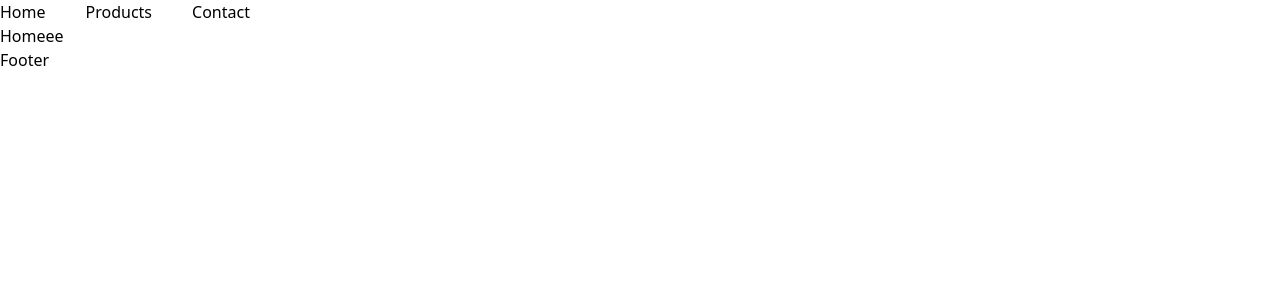
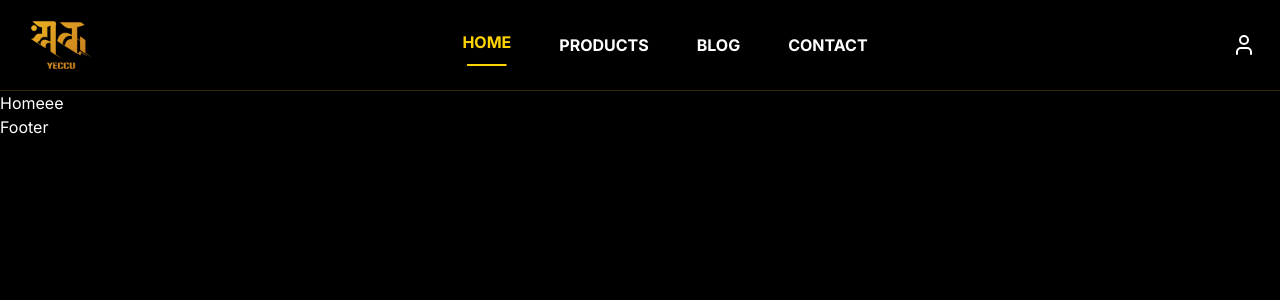
Before and after one commit to Uniq-bot/Yeccu-Frontend, a Next.js app: page / in a window 1280 px wide. Shown: the top 300 px of the page. Built offline with nearby package versions, Linux system fonts and the light colour scheme.

Commit message:
close call from products

```diff
--- a/package.json
+++ b/package.json
@@ -12,6 +12,7 @@
     "next": "16.1.1",
     "react": "19.2.3",
     "react-dom": "19.2.3",
+    "react-icons": "^5.5.0",
     "zustand": "^5.0.9"
   },
   "devDependencies": {
--- a/src/app/layout.js
+++ b/src/app/layout.js
@@ -22,7 +22,7 @@ export default function RootLayout({ children }) {
   return (
     <html lang="en">
       <body
-        className={`${geistSans.variable} ${geistMono.variable} antialiased`}
+        className={`${geistSans.variable} ${geistMono.variable} antialiased text-white overflow-x-hidden`}
       >
         <Navbar />
         {children}
--- a/src/app/products/page.js
+++ b/src/app/products/page.js
@@ -1,5 +1,6 @@
 "use client"
 import CategoryFilter from '@/components/Product/CategoryFilter'
+import MobileFilter from '@/components/Product/MobileFilter'
 import ProductCard from '@/components/Product/ProductCard'
 import { useProductStore } from '@/libs/useProductStore'
 import React, { useState } from 'react'
@@ -9,12 +10,13 @@ const Products = () => {
   console.log(filteredProducts)
 
   return (
-    <div className='flex flex-col w-full min-h-screen bg-[#111] text-white '>
+    <div className='flex relative flex-col w-full min-h-screen bg-[#111] text-white '>
+      <MobileFilter />
       <div className='flex flex-col items-center  py-20 h-30 justify-center'>
         <h1 className='text-6xl font-extrabold text-[#FFD700] py-2'>
-          <span className='text-white'>OUR</span> PRODUCTS
+          <span className='text-white flex flex-col items-center justify-center'>OUR</span> PRODUCTS
       </h1>
-      <p className='text-[#99A1AF]'>
+      <p className='text-[#99A1AF] flex items-center justify-center '>
         Premium basketball gears for Street Legends.
       </p>
       </div>
@@ -27,7 +29,7 @@ const Products = () => {
                 <p className='text-center text-[#99A1AF] text-xl'>No products found in this category.</p>
               </div>
             ) : (
-              <div className='grid grid-cols-1 sm:grid-cols-2 lg:grid-cols-3 px-55 gap-6'>
+              <div className='grid grid-cols-1 sm:grid-cols-2 md:grid-cols-3 lg:grid-cols-4 gap-6'>
                 {filteredProducts.map((product) => (
                   <ProductCard key={product.id} product={product} />
                 ))}
--- a/src/components/Product/CategoryFilter.js
+++ b/src/components/Product/CategoryFilter.js
@@ -12,16 +12,17 @@ const CategoryFilter = () => {
     console.log("Filtered Products:", filtered);
   };
   return (
-    <div>
-      <div className="flex justify-center space-x-4  pb-4">
+    <div className="pt-5">
+      <div className=" flex-wrap hidden md:flex justify-center gap-2 pb-4 overflow-x-auto sm:overflow-visible">
         {categories.map((category, id) => (
           <button
             className={`${
               currentCategory === category
-                ? "bg-amber-300 text-black scale-105 -translate-y-[1px]"
+                ? "bg-amber-300 text-black scale-105 -translate-y-[1px] shadow-md"
                 : "bg-transparent text-amber-300"
-            } px-2 transition-all cursor-pointer hover:scale-105 border-amber-300 border py-1`}
+            } px-3 md:px-4 lg:px-5 py-1.5 md:py-2 transition-transform duration-150 cursor-pointer hover:scale-105 border border-amber-300 rounded-md whitespace-nowrap min-w-[88px] text-center focus:outline-none focus:ring-2 focus:ring-amber-300`}
             onClick={() => handleCategory(category)}
+            aria-pressed={currentCategory === category}
             key={id}
           >
             <span>{category}</span>
--- /dev/null
+++ b/src/components/Product/MobileFilter.js
@@ -0,0 +1,105 @@
+"use client"
+
+import React from 'react'
+import { FaFilter, FaTimes } from 'react-icons/fa'
+import { useProductStore } from '@/libs/useProductStore'
+const MobileFilter = () => {
+  const [showFilter, setShowFilter] = React.useState(false);
+  const { categories, currentCategory, setCurrentCategory, filterProductsByCategory } = useProductStore();
+
+  React.useEffect(() => {
+    // lock body scroll when filter is open
+    document.body.style.overflow = showFilter ? 'hidden' : '';
+    return () => {
+      document.body.style.overflow = '';
+    };
+  }, [showFilter]);
+
+  const open = () => setShowFilter(true);
+  const close = () => setShowFilter(false);
+
+  const handleCategory = (category) => {
+    setCurrentCategory(category);
+    filterProductsByCategory();
+    close();
+  };
+
+  return (
+    <>
+      {/* Floating button (mobile only) */}
+      <button
+        onClick={open}
+        aria-label="Open filters"
+        className={`md:hidden fixed bottom-6 right-10 z-50 p-3 rounded-full bg-black text-white shadow-lg focus:outline-none focus:ring-2 focus:ring-amber-300 ${showFilter ? 'hidden' : ''}`}
+      >
+        <FaFilter />
+      </button>
+
+      {/* Backdrop and rolling panel */}
+      {showFilter && (
+        <div
+          className="fixed inset-0 z-40 md:hidden"
+          aria-hidden={false}
+        >
+          <div
+            className="absolute inset-0 bg-black/40"
+            onClick={close}
+          />
+
+          <div
+            role="dialog"
+            aria-modal="true"
+            className="absolute left-0 right-0 bottom-0 m-4"
+            style={{
+              perspective: '800px'
+            }}
+          >
+            <div
+              className="mx-auto bg-[#111] text-white rounded-lg overflow-hidden shadow-2xl"
+              style={{
+                transformOrigin: 'bottom center',
+                transform: showFilter ? 'translateY(0)' : 'translateY(100%)',
+                opacity: showFilter ? 1 : 0,
+                transition: 'transform 360ms cubic-bezier(.2,.9,.3,1), opacity 200ms ease'
+              }}
+            >
+              <div className="flex items-center justify-between p-4 border-b border-[#222]">
+                <h3 className="text-lg font-semibold">Filters</h3>
+                <button
+                  onClick={close}
+                  aria-label="Close filters"
+                  className="p-2 rounded-md hover:bg-white/5 focus:outline-none focus:ring-2 focus:ring-amber-300"
+                >
+                  <FaTimes />
+                </button>
+              </div>
+
+              <div className="p-4">
+                <p className="text-sm text-[#99A1AF] mb-2">Categories</p>
+                <div className="flex flex-wrap gap-2">
+                  {categories.map((cat, i) => (
+                    <button
+                      key={i}
+                      onClick={() => handleCategory(cat)}
+                      aria-pressed={currentCategory === cat}
+                      className={`px-4 py-2 rounded-md text-sm transition-colors transition-transform active:translate-y-1 ${
+                        currentCategory === cat
+                          ? 'bg-amber-300 text-black shadow'
+                          : 'bg-transparent text-amber-300 border border-amber-300'
+                      }`}
+                    >
+                      {cat}
+                    </button>
+                  ))}
+                </div>
+              </div>
+
+            </div>
+          </div>
+        </div>
+      )}
+    </>
+  )
+}
+
+export default MobileFilter
--- a/src/components/Product/ProductCard.js
+++ b/src/components/Product/ProductCard.js
@@ -4,9 +4,9 @@ import Image from "next/image";
 
 const ProductCard = ({ product }) => {
   return (
-    <div className="group cursor-pointer flex justify-between flex-col relative bg-[#1a1a1a] overflow-hidden border border-[#333] transition-all duration-300 hover:-translate-y-1">
+    <div className="group cursor-pointer flex justify-between flex-col relative bg-[#1a1a1a] overflow-hidden border border-[#333] transition-all duration-300 hover:-translate-y-1 w-full">
       {/* Product Image */}
-      <div className="relative w-full h-40 bg-[#222] overflow-hidden">
+      <div className="relative w-full h-40 sm:h-48 md:h-56 lg:h-64 bg-[#222] overflow-hidden">
         <img
           src={product.image}
           alt={product.name}
@@ -19,10 +19,10 @@ const ProductCard = ({ product }) => {
       </div>
 
       <div className="p-3 flex flex-col gap-1">
-        <h3 className="text-white font-semibold text-base line-clamp-1 group-hover:text-[#FFD700] transition-colors">
+        <h3 className="text-white font-semibold text-base md:text-lg line-clamp-1 group-hover:text-[#FFD700] transition-colors">
           {product.name}
         </h3>
-        <p className="text-[#99A1AF] text-xs line-clamp-2">
+        <p className="text-[#99A1AF] text-xs md:text-sm line-clamp-2">
           {product.description}
         </p>
 
@@ -35,7 +35,7 @@ const ProductCard = ({ product }) => {
           href={`https://wa.me/?text=Hi! I'm interested in ${encodeURIComponent(product.name)} - $${product.price.toFixed(2)}`}
           target="_blank"
           rel="noopener noreferrer"
-          className="flex items-center justify-center gap-2 bg-[#FFD700] hover:bg-[white] text-black font-semibold py-2 px-3 transition-all duration-300 mt-1"
+          className="flex items-center justify-center gap-2 bg-[#FFD700] hover:bg-[white] text-black font-semibold py-2 px-3 transition-all duration-300 mt-1 w-full"
         >
           <svg className="w-5 h-5" fill="currentColor" viewBox="0 0 24 24">
             <path d="M17.472 14.382c-.297-.149-1.758-.867-2.03-.967-.273-.099-.471-.148-.67.15-.197.297-.767.966-.94 1.164-.173.199-.347.223-.644.075-.297-.15-1.255-.463-2.39-1.475-.883-.788-1.48-1.761-1.653-2.059-.173-.297-.018-.458.13-.606.134-.133.298-.347.446-.52.149-.174.198-.298.298-.497.099-.198.05-.371-.025-.52-.075-.149-.669-1.612-.916-2.207-.242-.579-.487-.5-.669-.51-.173-.008-.371-.01-.57-.01-.198 0-.52.074-.792.372-.272.297-1.04 1.016-1.04 2.479 0 1.462 1.065 2.875 1.213 3.074.149.198 2.096 3.2 5.077 4.487.709.306 1.262.489 1.694.625.712.227 1.36.195 1.871.118.571-.085 1.758-.719 2.006-1.413.248-.694.248-1.289.173-1.413-.074-.124-.272-.198-.57-.347m-5.421 7.403h-.004a9.87 9.87 0 01-5.031-1.378l-.361-.214-3.741.982.998-3.648-.235-.374a9.86 9.86 0 01-1.51-5.26c.001-5.45 4.436-9.884 9.888-9.884 2.64 0 5.122 1.03 6.988 2.898a9.825 9.825 0 012.893 6.994c-.003 5.45-4.437 9.884-9.885 9.884m8.413-18.297A11.815 11.815 0 0012.05 0C5.495 0 .16 5.335.157 11.892c0 2.096.547 4.142 1.588 5.945L.057 24l6.305-1.654a11.882 11.882 0 005.683 1.448h.005c6.554 0 11.89-5.335 11.893-11.893a11.821 11.821 0 00-3.48-8.413z"/>
--- /dev/null
+++ b/src/components/common/Navbar.css
@@ -0,0 +1,162 @@
+@import url('https://fonts.googleapis.com/css2?family=Inter:wght@100..900&display=swap');
+
+
+
+body {
+  min-height: 100vh;
+  background: #000;
+  font-family: 'Inter', sans-serif;
+}
+
+a {
+  text-decoration: none;
+}
+
+/* HEADER */
+header {
+  background: #000;
+  border-bottom: 1px solid #332b00;
+}
+
+.container {
+  max-width: 1440px;
+  margin: 0 auto;
+  padding: 0 1rem;
+}
+
+/* NAV LAYOUT */
+nav {
+  display: grid;
+  grid-template-columns: auto 1fr auto;
+  align-items: center;
+}
+
+/* LOGO */
+.logo img {
+  width: 90px;
+  cursor: pointer;
+  object-fit: contain;
+  transition: transform 0.3s ease;
+}
+
+.logo img:hover {
+  transform: translateY(-3px);
+}
+
+/* NAV LINKS */
+.nav-link {
+  display: flex;
+  justify-content: center;
+  align-items: center;
+  list-style: none;
+}
+
+.nav-link li {
+  margin: 0 0.5rem;
+}
+
+.nav-link a {
+  display: block;
+  padding: 0.5rem 1rem;
+  color: #fff;
+  font-weight: 700;
+  position: relative;
+  transition: color 0.3s ease, transform 0.3s ease;
+}
+
+/* HOVER & ACTIVE */
+.nav-link a:hover,
+.nav-link a.active {
+  color: #FFD400;
+  transform: translateY(-3px);
+}
+
+.nav-link a.active::after {
+  content: "";
+  position: absolute;
+  left: 50%;
+  bottom: -4px;
+  transform: translateX(-50%);
+  width: 50%;
+  height: 2px;
+  background: #FFD400;
+  border-radius: 2px;
+}
+
+/* USER ICON */
+.nav-user {
+  list-style: none;
+  display: flex;
+  align-items: center;
+}
+
+.nav-user a {
+  color: #fff;
+  padding: 0.5rem;
+  display: flex;
+  align-items: center;
+  position: relative;
+  transition: color 0.3s ease, transform 0.3s ease;
+}
+
+/* USER ICON HOVER & ACTIVE */
+.nav-user a:hover,
+.nav-user a.active {
+  color: #FFD400;
+  transform: translateY(-2px);
+}
+
+.nav-user a.active::after {
+  content: "";
+  position: absolute;
+  bottom: -4px;
+  left: 50%;
+  transform: translateX(-50%);
+  width: 40%;
+  height: 2px;
+  background: #FFD400;
+  border-radius: 2px;
+}
+
+
+
+
+.Icon {
+font-size: 1.5rem;
+  cursor: pointer;
+  display: none;
+}
+
+@media (max-width: 768px) {
+
+  nav {
+    position: relative;
+  }
+
+  .nav-user {
+    justify-content: flex-end;
+  }
+
+  .Icon {
+    display: block;
+  }
+
+  .container .nav-link {
+    flex-direction: column;
+    justify-content: space-evenly;
+    background-color: black;
+    position: absolute;
+    width: 100%;
+    max-width: 350px;
+    height: 60vh;
+    right: -900px;
+    top: 90px;
+    z-index: 10;
+    transition: right 0.4s ease;
+    border: 1px solid #332b00 ;
+  }
+
+  .nav-link.active {
+    right: -20px;
+  }
+}
--- a/src/components/common/Navbar.js
+++ b/src/components/common/Navbar.js
@@ -1,14 +1,85 @@
-import Link from 'next/link'
-import React from 'react'
+"use client"
+import { useState } from "react";
+import Link from "next/link";
+import { usePathname } from "next/navigation";
+import "./Navbar.css";
+import { FaBars } from "react-icons/fa";
+import Logo from '../../assets/yeccu.jpg'
+import Image from "next/image";
+const Navbar = () => {
 
-const Navbar = () => {
+  const [isOpen, setIsOpen] = useState(false);
+  const pathname = usePathname();
+
+  const normalize = (p) => (p === "/" ? "/" : p.replace(/\/$/, ""));
+
+  const isActive = (href) => {
+    if (!pathname) return false;
+    const np = normalize(pathname);
+    const nh = normalize(href);
+    if (nh === "/") return np === "/";
+    return np === nh || np.startsWith(nh + "/");
+  };
+
+  const toggleMenu = () => {
+    setIsOpen(!isOpen);
+  };
+
   return (
-    <div className='flex gap-10'>
-        <Link href="/">Home</Link>
-        <Link href="/products">Products</Link>
-        <Link href="/contact">Contact</Link>
-    </div>
-  )
-}
+    <header>
+      <div className="container">
+        <nav>
 
-export default Navbar
+          <div className="logo">
+            <Link href="/" className={isActive('/') ? 'active' : ''}>
+              <Image src={Logo} alt="Yeccu Baskets Logo" width={120} height={60} />
+            </Link>
+          </div>
+
+          <ul className={isOpen ? "nav-link active" : "nav-link"}>
+            <li>
+              <Link href="/"  onClick={() => setIsOpen(false)} className={isActive('/') ? 'active' : ''}>HOME</Link>
+            </li>
+            <li>
+              <Link href="/products" onClick={() => setIsOpen(false)} className={isActive('/products') ? 'active' : ''}>PRODUCTS</Link>
+            </li>
+            <li>
+              <Link href="/blogs" onClick={() => setIsOpen(false)} className={isActive('/blogs') ? 'active' : ''}>BLOG</Link>
+            </li>
+            <li>
+              <Link href="/contact" onClick={() => setIsOpen(false)} className={isActive('/contact') ? 'active' : ''}>CONTACT</Link>
+            </li>
+          </ul>
+
+          <ul className="nav-user">
+            <li>
+              <Link href="/login" aria-label="Login" className={isActive('/login') ? 'active' : ''}>
+                <svg
+                  xmlns="http://www.w3.org/2000/svg"
+                  width="24"
+                  height="24"
+                  viewBox="0 0 24 24"
+                  fill="none"
+                  stroke="currentColor"
+                  strokeWidth="2"
+                  strokeLinecap="round"
+                  strokeLinejoin="round"
+                >
+                  <path d="M19 21v-2a4 4 0 0 0-4-4H9a4 4 0 0 0-4 4v2" />
+                  <circle cx="12" cy="7" r="4" />
+                </svg>
+              </Link>
+            </li>
+
+            <div className="Icon" onClick={toggleMenu}>
+              <FaBars color="white" size={24} />
+            </div>
+          </ul>
+
+        </nav>
+      </div>
+    </header>
+  );
+};
+
+export default Navbar;
```
Also changed, not shown: src/assets/yeccu.jpg (added), 1 other file (tests, documents, lock files or other folders).
